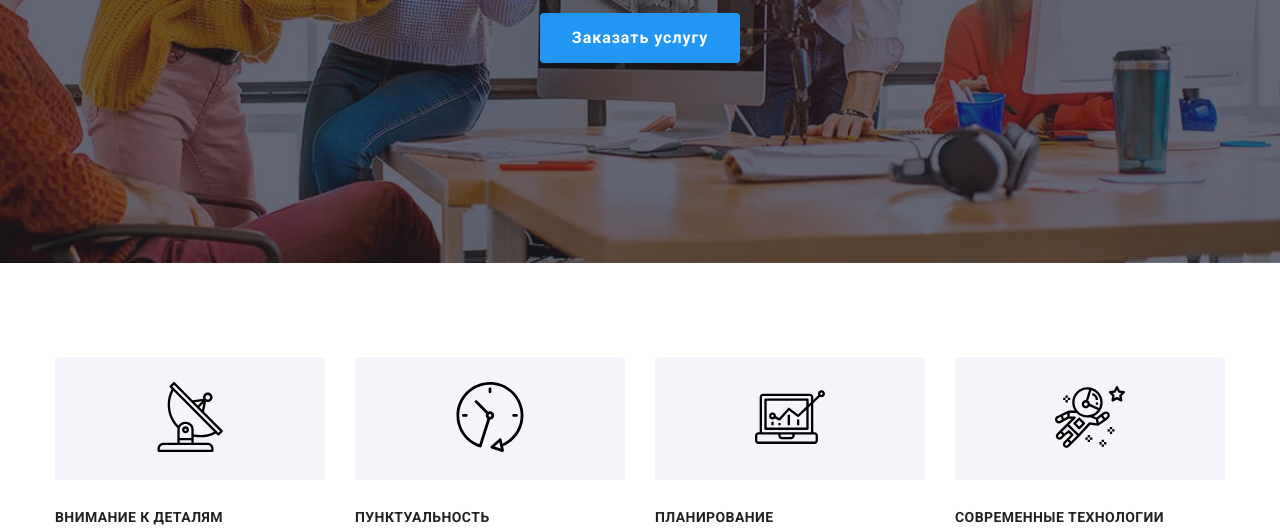
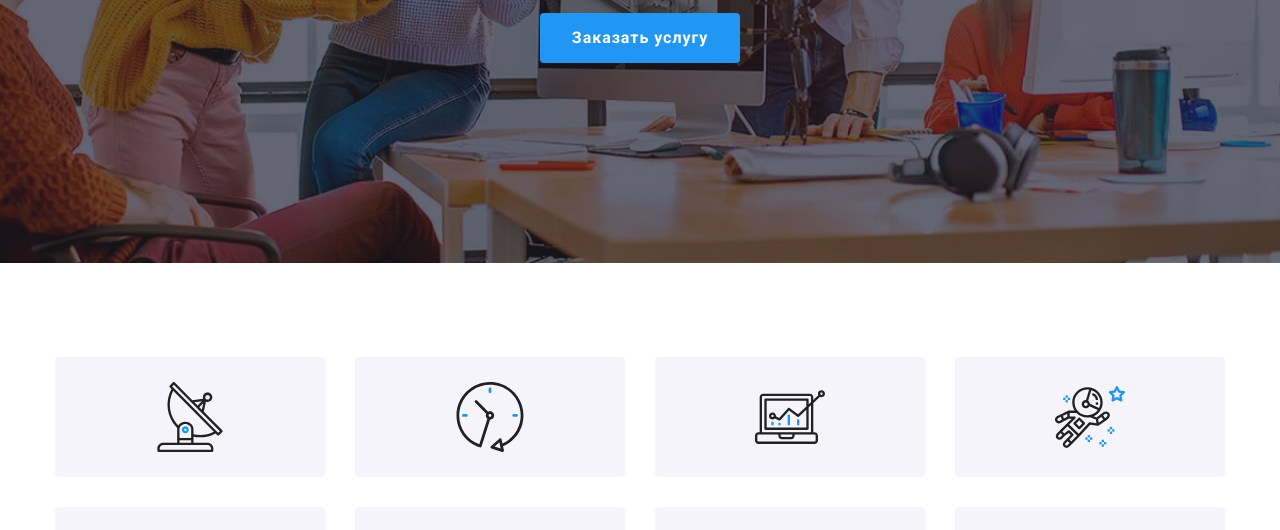
Before and after one commit to Marian-Shperun/-goit-markup-hw-4, a plain HTML site: page index.html in a window 1280 px wide. Shown: the part 418-948 px from the top of the page. Drawn offline with nearby package versions, Linux system fonts and the light colour scheme.

Commit message:
Update styles.css

```diff
--- a/css/styles.css
+++ b/css/styles.css
@@ -242,7 +242,7 @@ img {
   overflow: auto; */
 }
 
-/* .specifics-item:before {
+.specifics-item:before {
   content: "";
   display: block;
   width: 270px;
@@ -266,10 +266,13 @@ img {
 }
 .specifics-item:nth-child(4)::before{
   background-image: url(../images/astronaut.svg);
-} */
+}
 
 .specifics-icon {
-  padding: 25px 100px;
+  height: 120px;
+  display: flex;
+  justify-content: center;
+  align-items: center;
   margin-bottom: 30px;
   background: #f5f4fa;
   border-radius: 4px;
@@ -508,5 +511,10 @@ img {
   margin-top: 20px;
 }
 .footer .soc-link {
+  fill: #fff;
   background-color: rgba(255, 255, 255, 10%);
 }
+.footer .soc-link:hover,
+.footer .soc-link:focus {
+  background-color: var(--accent-color);
+}
```
